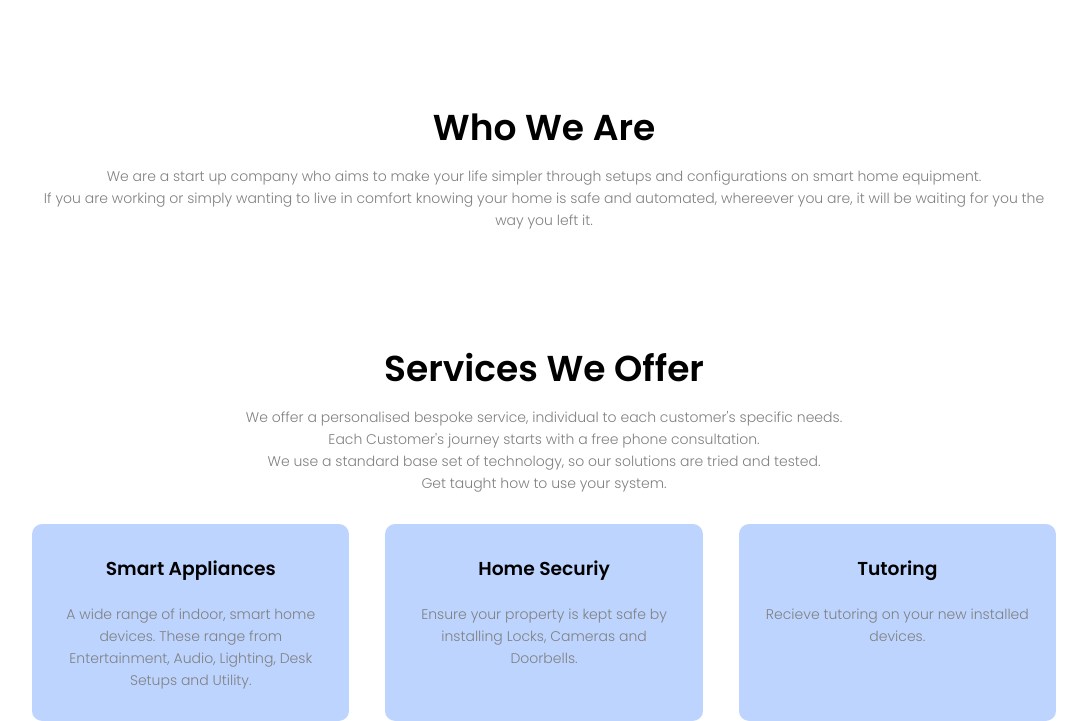
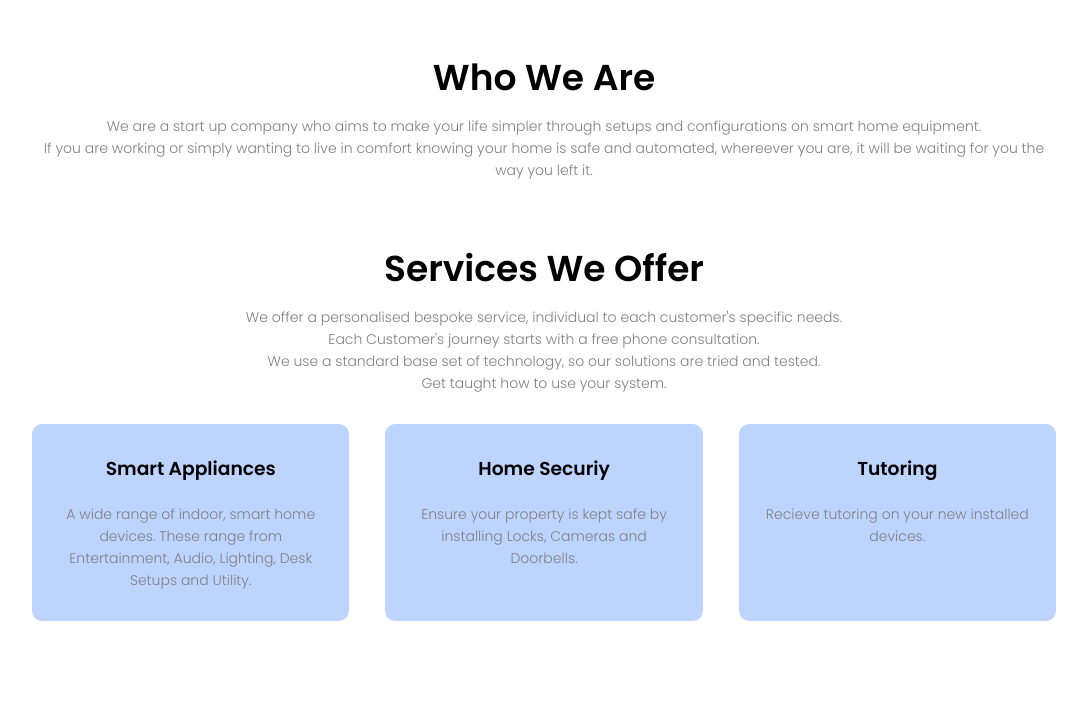
Before and after one commit to RyboNashy02/Insta-Tek.io, a Jekyll site: the page built from index.html, in a window 1280 px wide. Shown: the part 900-1621 px from the top of the page, without its empty margins (96-1183 px from the left). Built offline with Jekyll 4.4.1, drawn with Linux system fonts in a browser that asks for light colours; after the commit the page ends 1521 px from its top, so only the background shows below that.

Commit message:
Update main.css

```diff
--- a/css/main.css
+++ b/css/main.css
@@ -159,7 +159,7 @@ nav i.fa{
     width: 80%;
     margin: auto;
     text-align: center;
-    padding-top: 100px;
+    padding-top: 50px;
 }
 
 /*services Section*/
@@ -167,7 +167,7 @@ nav i.fa{
     width: 80%;
     margin: auto;
     text-align: center;
-    padding-top: 100px;
+    padding-top: 50px;
 }
 h1{
     font-size: 36px;
```
